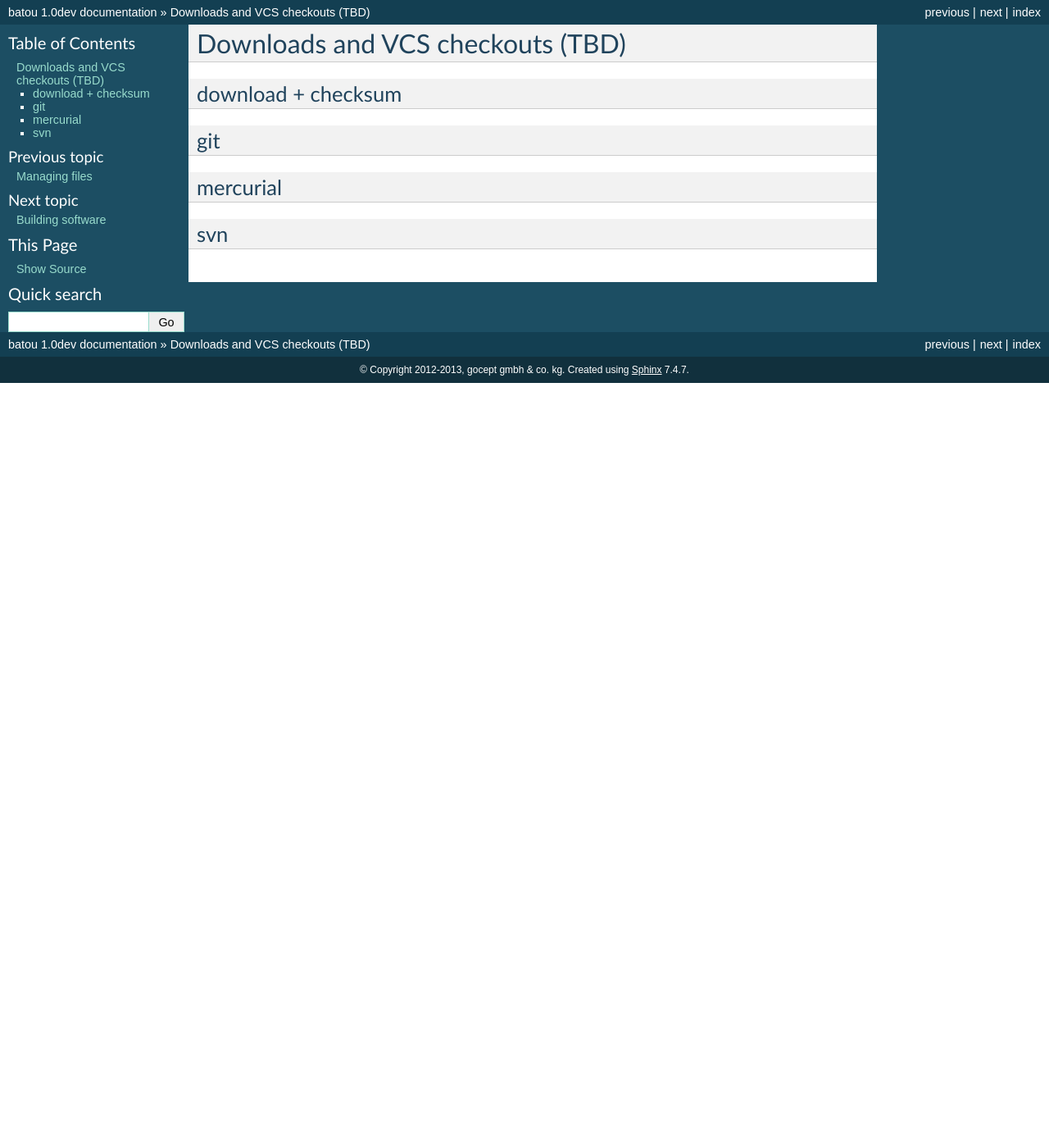
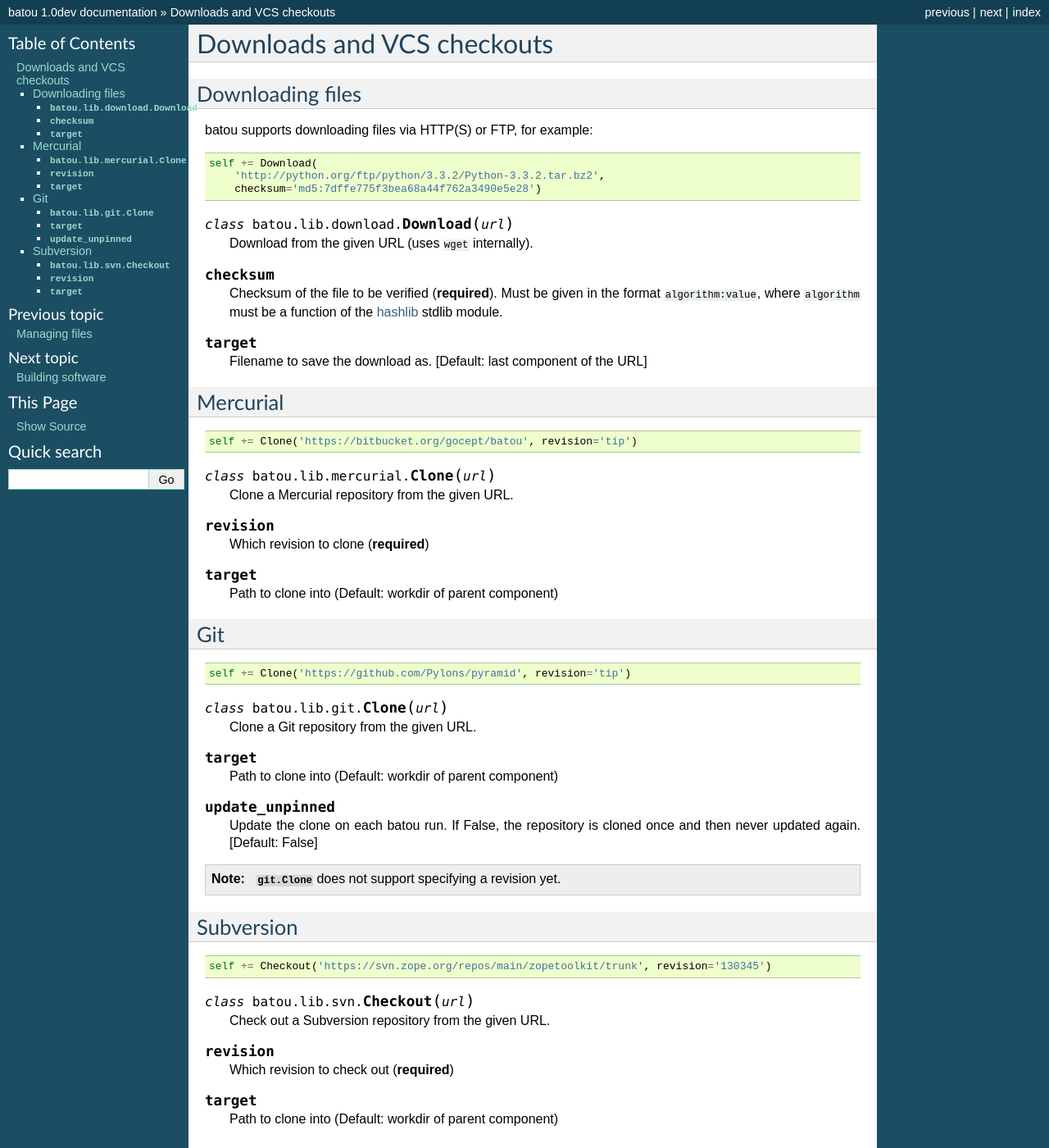
Before and after one commit to flyingcircusio/batou, a Sphinx documentation site: the page built from doc/source/download.txt, in a window 1280 px wide and 1400 px high. Shown: the whole window at 82% size. Built offline with Sphinx 7.4.7, drawn with Linux system fonts in a browser that asks for light colours; some of the changed text lies outside the part shown.

Commit message:
Document download and vcs components

```diff
--- a/doc/source/download.txt
+++ b/doc/source/download.txt
@@ -1,15 +1,99 @@
-Downloads and VCS checkouts (TBD)
-=================================
+Downloads and VCS checkouts
+===========================
+
+Downloading files
+-----------------
+
+batou supports downloading files via HTTP(S) or FTP, for example:
+
+.. code-block:: python
+
+    self += Download(
+        'http://python.org/ftp/python/3.3.2/Python-3.3.2.tar.bz2',
+        checksum='md5:7dffe775f3bea68a44f762a3490e5e28')
 
 
-download + checksum
--------------------
+.. py:class:: batou.lib.download.Download(url)
 
-git
+    Download from the given URL (uses ``wget`` internally).
+
+.. py:attribute:: checksum
+
+    Checksum of the file to be verified (**required**). Must be given in the
+    format ``algorithm:value``, where ``algorithm`` must be a function of the
+    `hashlib`_ stdlib module.
+
+.. _`hashlib`: http://docs.python.org/2/library/hashlib.html
+
+.. py:attribute:: target
+
+    Filename to save the download as. [Default: last component of the URL]
+
+
+
+Mercurial
+---------
+
+.. code-block:: python
+
+    self += Clone('https://bitbucket.org/gocept/batou', revision='tip')
+
+
+.. py:class:: batou.lib.mercurial.Clone(url)
+
+    Clone a Mercurial repository from the given URL.
+
+
+.. py:attribute:: revision
+
+    Which revision to clone (**required**)
+
+.. py:attribute:: target
+
+    Path to clone into (Default: workdir of parent component)
+
+
+Git
 ---
 
-mercurial
----------
+.. code-block:: python
 
-svn
----
+    self += Clone('https://github.com/Pylons/pyramid', revision='tip')
+
+
+.. py:class:: batou.lib.git.Clone(url)
+
+    Clone a Git repository from the given URL.
+
+.. py:attribute:: target
+
+    Path to clone into (Default: workdir of parent component)
+
+.. py:attribute:: update_unpinned
+
+    Update the clone on each batou run. If False, the repository is cloned once
+    and then never updated again. [Default: False]
+
+.. note:: :py:class:`git.Clone` does not support specifying a revision yet.
+
+
+Subversion
+----------
+
+
+.. code-block:: python
+
+    self += Checkout('https://svn.zope.org/repos/main/zopetoolkit/trunk', revision='130345')
+
+
+.. py:class:: batou.lib.svn.Checkout(url)
+
+    Check out a Subversion repository from the given URL.
+
+.. py:attribute:: revision
+
+    Which revision to check out (**required**)
+
+.. py:attribute:: target
+
+    Path to clone into (Default: workdir of parent component)
```
